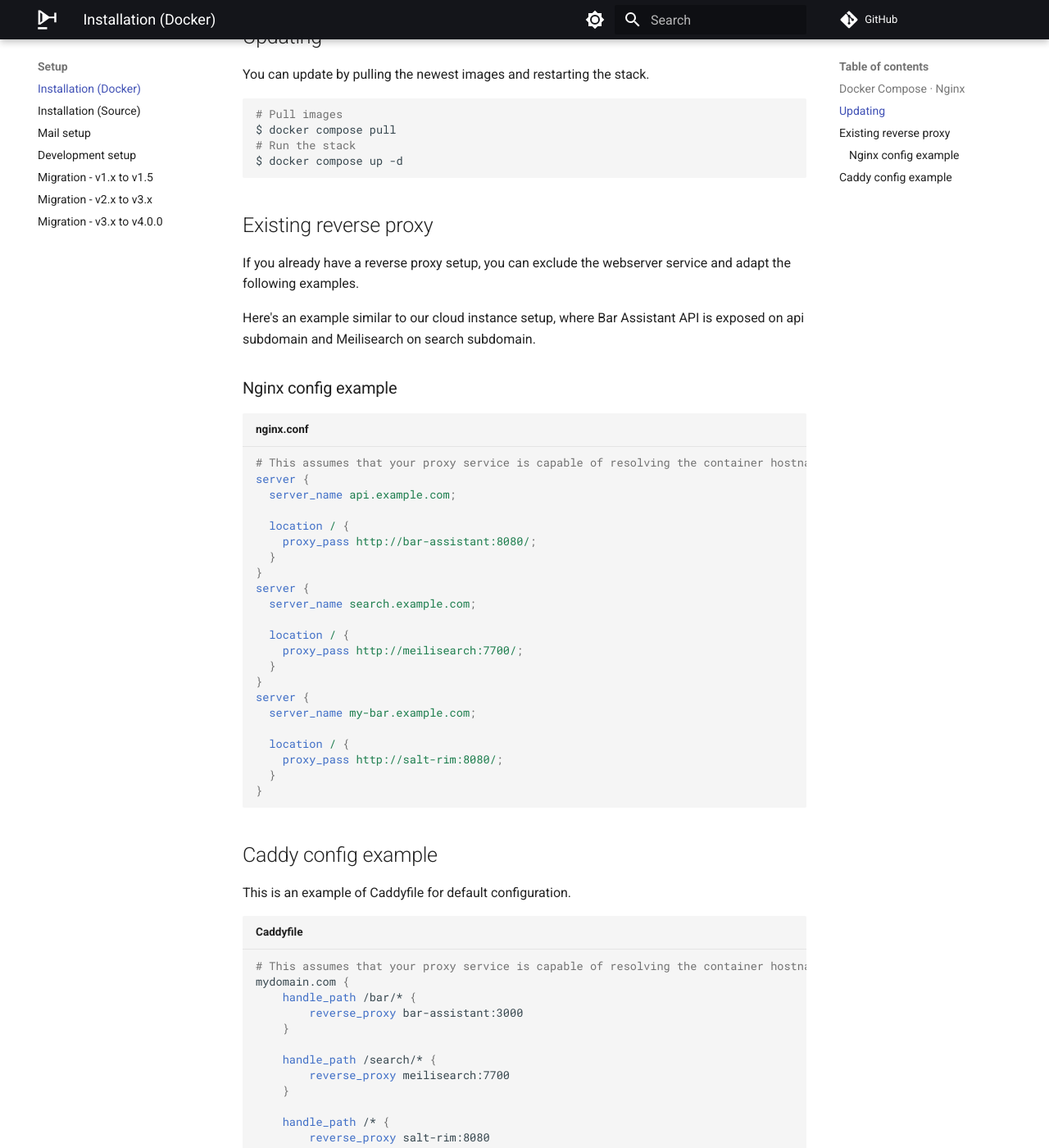
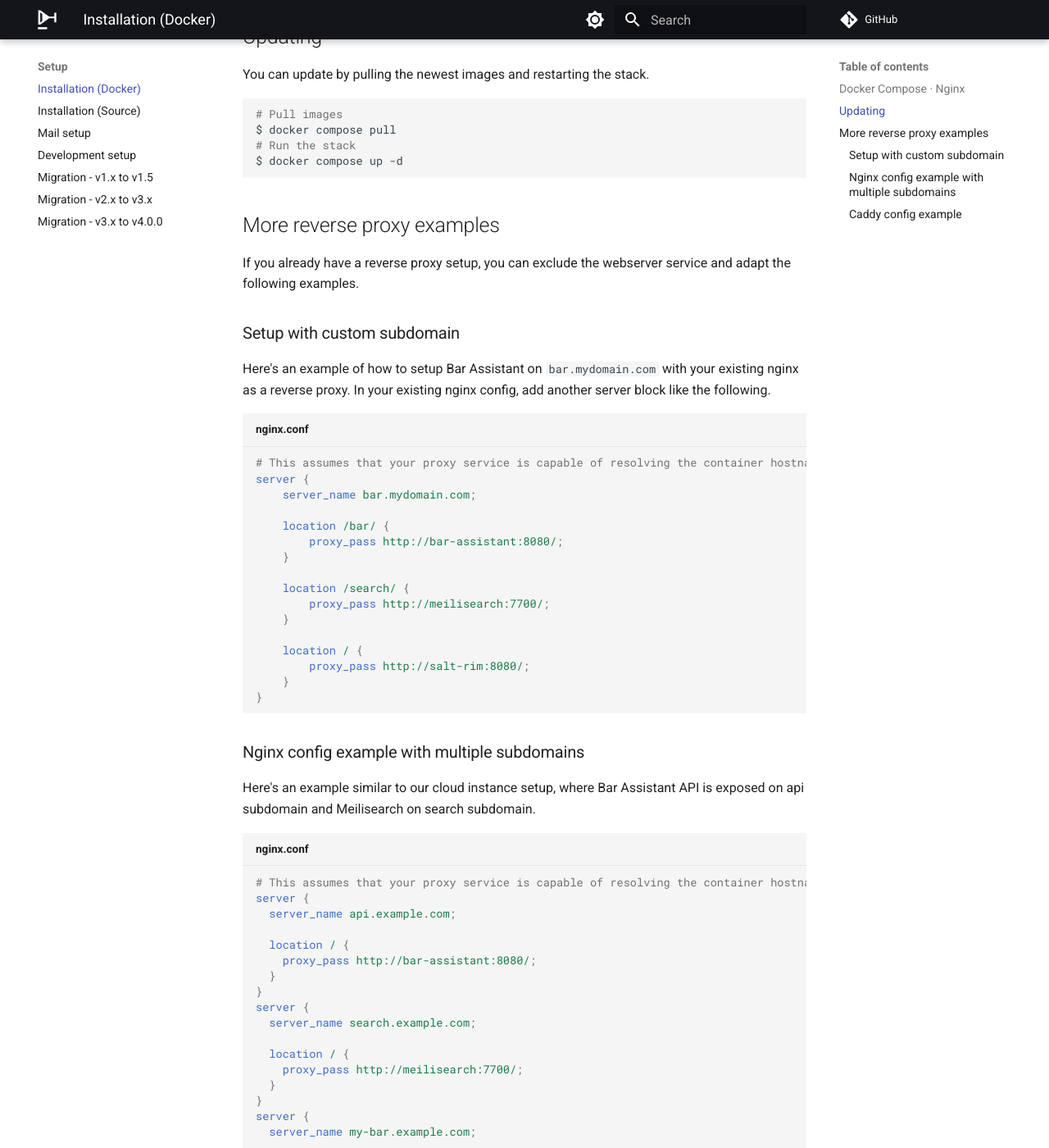
Before and after one commit to bar-assistant/docs, an MkDocs documentation site: the page built from docs/setup/index.md, in a window 1280 px wide and 1400 px high, scrolled down 3379 px. Shown: the whole window at 82% size. Built offline with MkDocs 1.6.1 and Material for MkDocs 9.7.7, drawn with Linux system fonts in a browser that asks for light colours; comment, search, counter and statistics services are not loaded.

Commit message:
Add subdomain example

````diff
--- a/docs/setup/index.md
+++ b/docs/setup/index.md
@@ -150,13 +150,37 @@
 $ docker compose up -d
 ```
 
-## Existing reverse proxy
+## More reverse proxy examples
 
 If you already have a reverse proxy setup, you can exclude the webserver service and adapt the following examples.
 
+### Setup with custom subdomain
+
+Here's an example of how to setup Bar Assistant on `bar.mydomain.com` with your existing nginx as a reverse proxy. In your existing nginx config, add another server block like the following.
+
+```nginx title="nginx.conf"
+# This assumes that your proxy service is capable of resolving the container hostnames
+server {
+    server_name bar.mydomain.com;
+
+    location /bar/ {
+        proxy_pass http://bar-assistant:8080/;
+    }
+
+    location /search/ {
+        proxy_pass http://meilisearch:7700/;
+    }
+
+    location / {
+        proxy_pass http://salt-rim:8080/;
+    }
+}
+```
+
+### Nginx config example with multiple subdomains
+
 Here's an example similar to our cloud instance setup, where Bar Assistant API is exposed on api subdomain and Meilisearch on search subdomain.
 
-### Nginx config example
 ```nginx title="nginx.conf"
 # This assumes that your proxy service is capable of resolving the container hostnames
 server {
@@ -182,7 +206,7 @@
 }
 ```
 
-## Caddy config example
+### Caddy config example
 
 This is an example of Caddyfile for default configuration.
 
````
